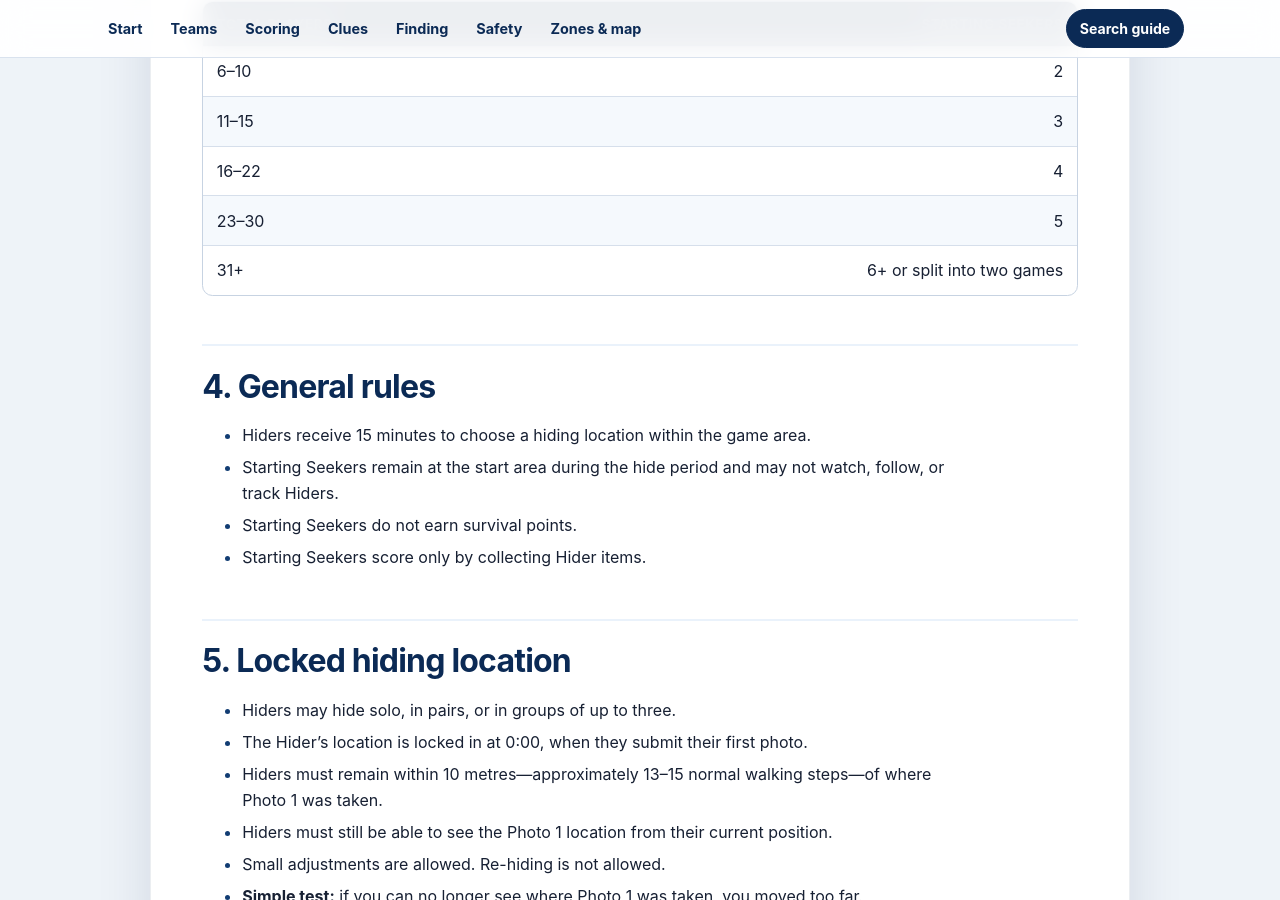
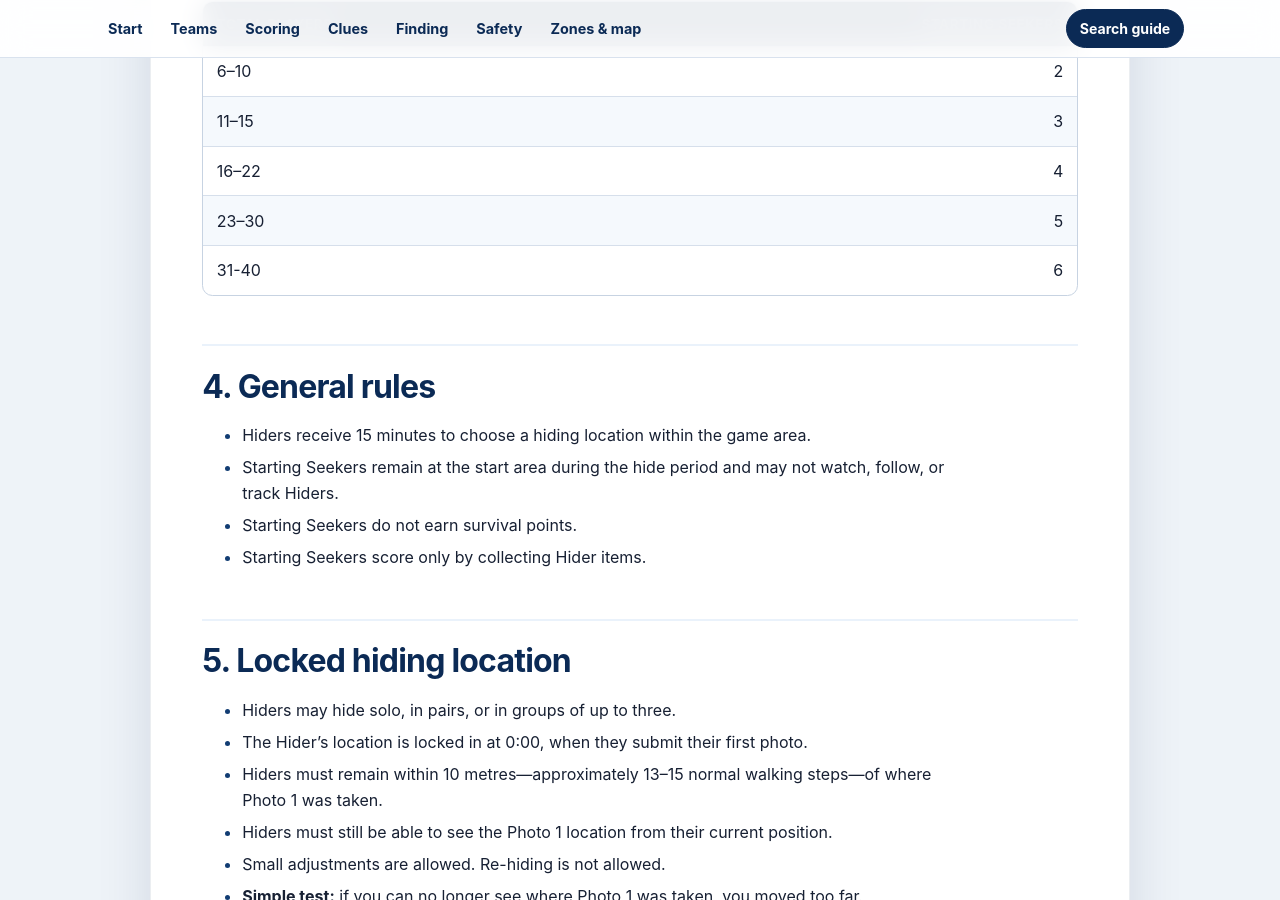
Before and after one commit to mmaxin/hide-and-seek-game, a Jekyll site: the page built from rules.md, in a window 1280 px wide and 900 px high, scrolled down 1016 px. Built offline with Jekyll 4.4.1, drawn with Linux system fonts in a browser that asks for light colours; our own code applies the rules of GitHub Pages for plain Markdown files.

Commit message:
Limit Game to 40 Total Players
It's okay to have a max size for the game!

```diff
--- a/rules.md
+++ b/rules.md
@@ -27,7 +27,10 @@ Score the most points by staying hidden or by finding Hiders.
 | 11–15 | 3 |
 | 16–22 | 4 |
 | 23–30 | 5 |
+| 31-40 | 6 |
+{% comment %}
 | 31+ | 6+ or split into two games |
+{% endcomment %}
 
 ## 4. General rules
 {: #general-rules }
```
